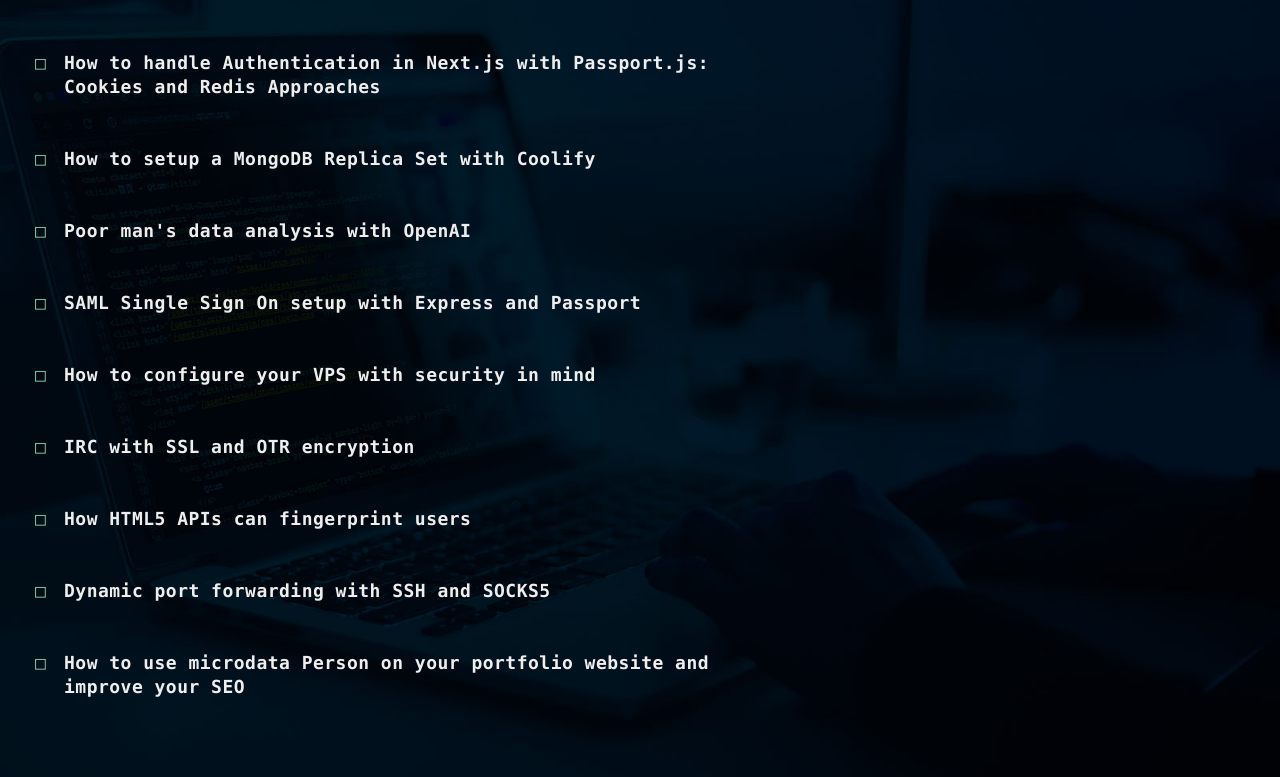
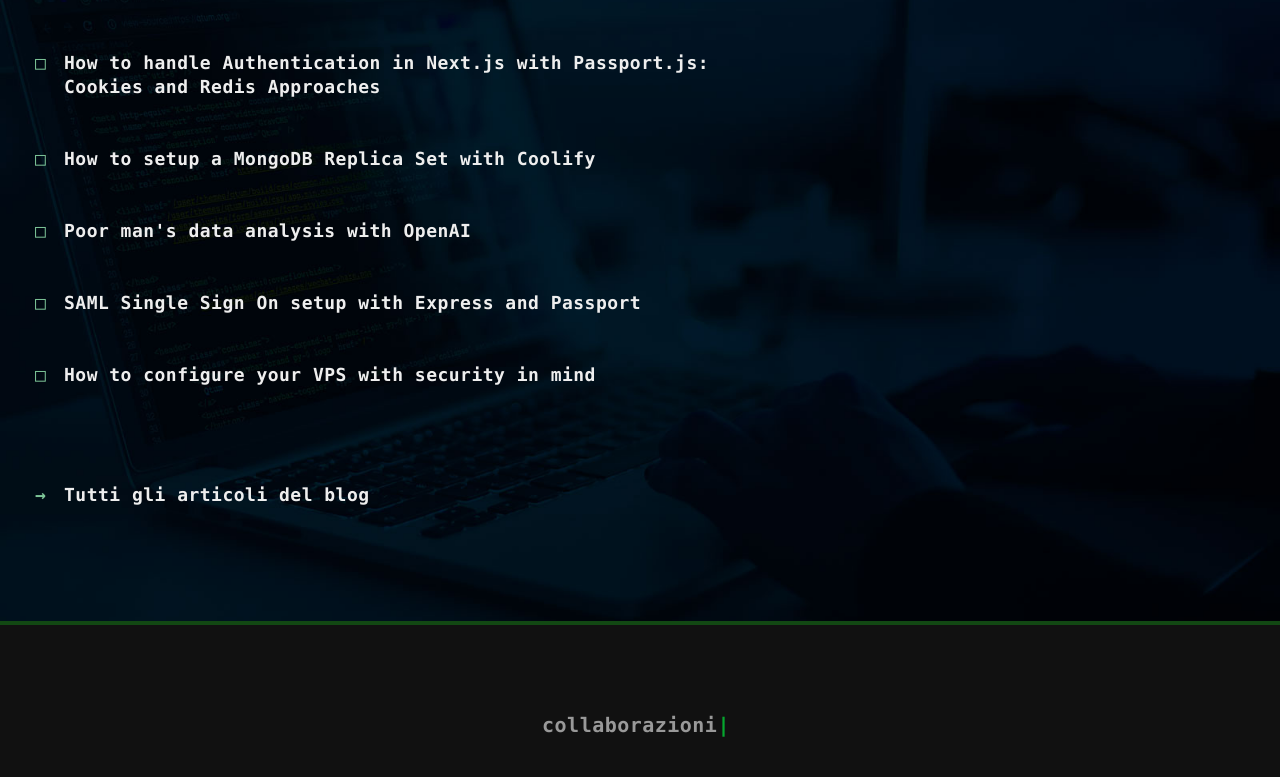
Before and after one commit to antoniogioiacom/antoniogioia.com, an Astro site: page / in a window 1280 px wide. Shown: the part 947-1724 px from the top of the page. Built offline with nearby package versions, Linux system fonts and the light colour scheme; Astro itself is replaced by a stand-in of ours.

Commit message:
Added blog page

```diff
--- a/src/components/blog-articles.jsx
+++ b/src/components/blog-articles.jsx
@@ -1,94 +1,74 @@
-export default () => {
+export default ({ scope }) => {
+  const articles = [
+    {
+      title:
+        "How to handle Authentication in Next.js with Passport.js: Cookies and Redis Approaches",
+      url: "/how-to-handle-authentication-in-nextjs-with-passportjs-cookies-and-redis-approaches",
+    },
+    {
+      title: "How to setup a MongoDB Replica Set with Coolify",
+      url: "/how-to-setup-a-mongodb-replica-set-with-coolify",
+    },
+    {
+      title: "Poor man's data analysis with OpenAI",
+      url: "/poor-mans-data-analysis-with-openai",
+    },
+    {
+      title: "SAML Single Sign On setup with Express and Passport",
+      url: "/saml-sso-setup-with-express-and-passport",
+    },
+    {
+      title: "How to configure your VPS with security in mind",
+      url: "/how-to-configure-your-vps-with-security",
+    },
+    {
+      title: "IRC with SSL and OTR encryption",
+      url: "/irc-with-ssl-and-otr",
+    },
+    {
+      title: "How HTML5 APIs can fingerprint users",
+      url: "/how-html5-apis-can-fingerprint-users",
+    },
+    {
+      title: "Dynamic port forwarding with SSH and SOCKS5",
+      url: "/dynamic-port-forwarding-with-ssh",
+    },
+    {
+      title:
+        "How to use microdata Person on your portfolio website and improve your SEO",
+      url: "/how-to-use-microdata-person",
+    },
+  ];
+
   return (
     <div>
       <h2 aria-level="2">
         blog<span className="square">|</span>
       </h2>
       <ul>
-        <li>
-          <a
-            className="external"
-            href="/how-to-handle-authentication-in-nextjs-with-passportjs-cookies-and-redis-approaches"
-            title="How to handle Authentication in Next.js with Passport.js: Cookies and Redis Approaches"
-          >
-            How to handle Authentication in Next.js with Passport.js: Cookies
-            and Redis Approaches
-          </a>
-        </li>
-        <li>
-          <a
-            className="external"
-            href="/how-to-setup-a-mongodb-replica-set-with-coolify"
-            title="How to setup a MongoDB Replica Set with Coolify"
-          >
-            How to setup a MongoDB Replica Set with Coolify
-          </a>
-        </li>
-        <li>
-          <a
-            className="external"
-            href="/poor-mans-data-analysis-with-openai"
-            title="Poor man's data analysis with OpenAI"
-          >
-            Poor man's data analysis with OpenAI
-          </a>
-        </li>
-        <li>
-          <a
-            className="external"
-            href="/saml-sso-setup-with-express-and-passport"
-            title="SAML Single Sign On setup with Express and Passport"
-          >
-            SAML Single Sign On setup with Express and Passport
-          </a>
-        </li>
-        <li>
-          <a
-            className="external"
-            href="/how-to-configure-your-vps-with-security"
-            title="How to configure your VPS with security in mind"
-          >
-            How to configure your VPS with security in mind
-          </a>
-        </li>
-        <li>
-          <a
-            className="external"
-            href="/irc-with-ssl-and-otr"
-            title="IRC with SSL and OTR encryption"
-          >
-            IRC with SSL and OTR encryption
-          </a>
-        </li>
-        <li>
-          <a
-            className="external"
-            href="/how-html5-apis-can-fingerprint-users"
-            title="How HTML5 APIs can fingerprint users"
-          >
-            How HTML5 APIs can fingerprint users
-          </a>
-        </li>
-        <li>
-          <a
-            className="external"
-            href="/dynamic-port-forwarding-with-ssh"
-            title="Dynamic port forwarding with SSH and SOCKS5"
-          >
-            Dynamic port forwarding with SSH and SOCKS5
-          </a>
-        </li>
-        <li>
-          <a
-            className="external"
-            href="/how-to-use-microdata-person"
-            title="How to use microdata Person on your portfolio website and improve
-            your SEO"
-          >
-            How to use microdata Person on your portfolio website and improve
-            your SEO
-          </a>
-        </li>
+        {articles
+          .slice(0, scope === "home" ? 5 : articles.length)
+          .map((article) => (
+            <li key={article.title}>
+              <a className="external" href={article.url} title={article.title}>
+                {article.title}
+              </a>
+            </li>
+          ))}
+
+        {scope === "home" ? (
+          <>
+            <li>
+              <a
+                className="blog-all"
+                href="/blog"
+                title="Tutti gli articoli del blog"
+              >
+                Tutti gli articoli del blog
+              </a>
+            </li>
+          </>
+        ) : null}
       </ul>
     </div>
   );
--- a/src/pages/index.astro
+++ b/src/pages/index.astro
@@ -34,7 +34,7 @@
       </div>
     </section>
     <section class="articles" aria-label="Blog">
-      <BlogArticles />
+      <BlogArticles scope="home" />
     </section>
     <section class="projects" aria-label="Progetti e collaborazioni">
       <h2 aria-level="2">
--- a/src/styles/global.css
+++ b/src/styles/global.css
@@ -539,6 +539,15 @@
 .articles a:hover:before {
   color: #7ec699;
 }
+
+.articles a.blog-all {
+  margin-top: 3rem;
+}
+
+.articles a.blog-all:before {
+  content: "\2192";
+}
+
 @media only screen and (min-width: 661px) and (max-width: 1280px) {
   .articles ul {
     margin: 0 1.875rem;
@@ -916,6 +925,9 @@
   text-align: center;
   border-top: 0.25rem solid #124813;
   border-bottom: 0.25rem solid #124813;
+}
+.blog-page {
+  padding: 3.75rem 0;
 }
 .articles {
   background: #181818;
```
Also changed, not shown: src/pages/blog.astro (added, +18 -0 lines).
